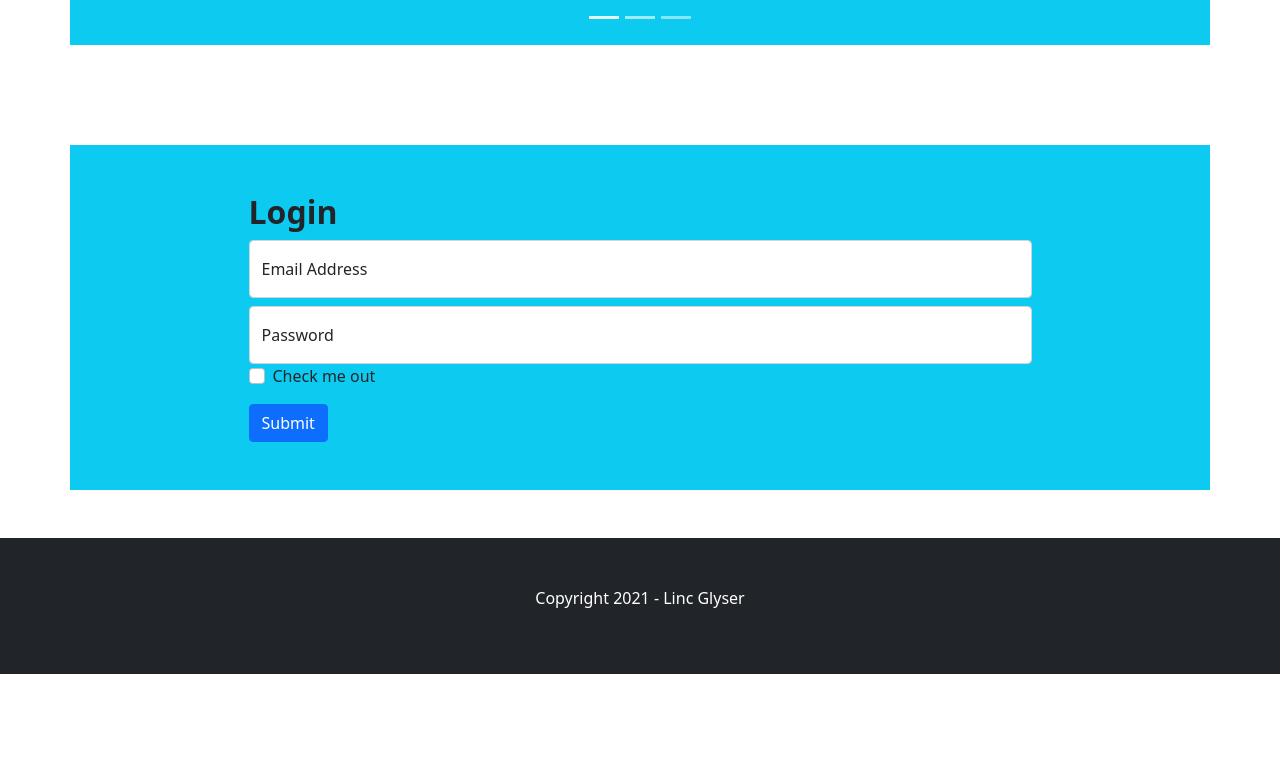
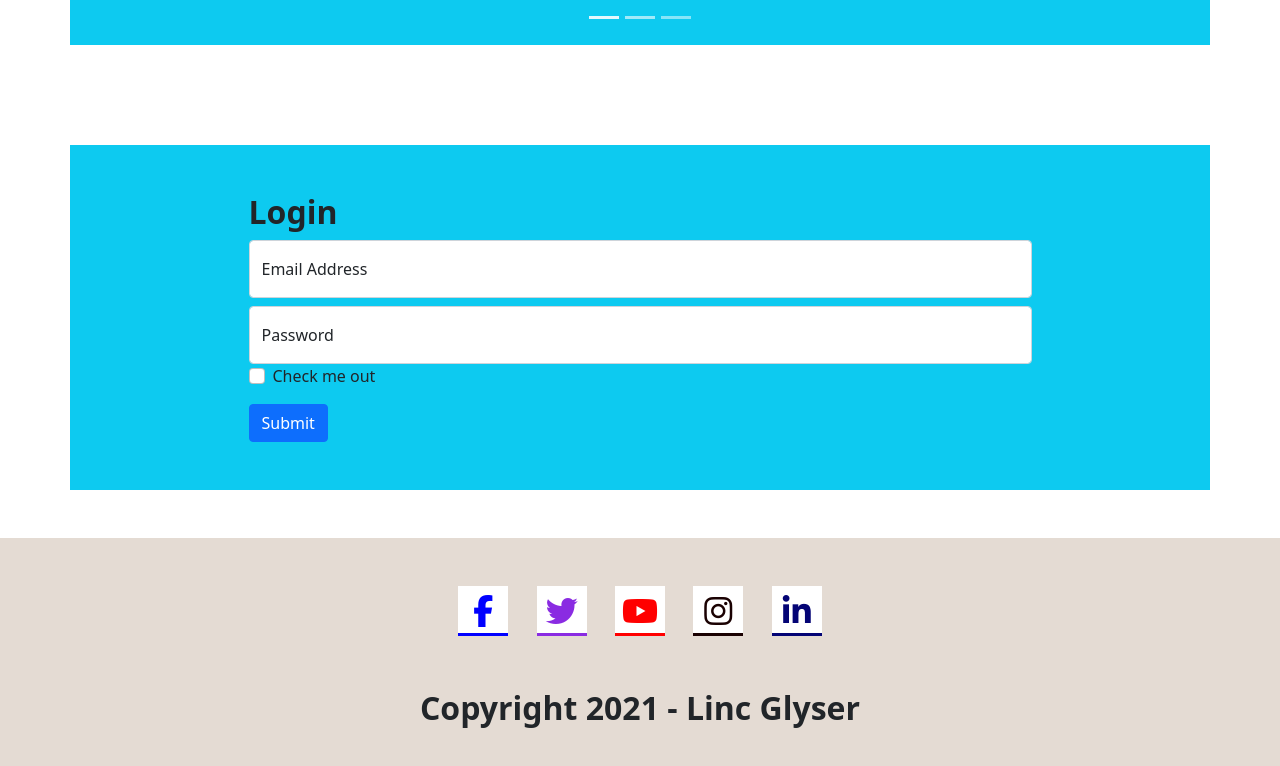
Before and after one commit to akash-7313/nike-bootstrap, a plain HTML site: page index.html in a window 1280 px wide. Shown: the part 3032-3798 px from the top of the page. Before the commit the page ends 3706 px from the top, so only its background shows below. Drawn offline with nearby package versions, Linux system fonts and the light colour scheme.

Commit message:
social icon

```diff
--- a/index.html
+++ b/index.html
@@ -350,9 +350,17 @@
 
     <!-- footer section -->
 
-    <footer class="bg-dark">
+    <footer class="hero">
 
-        <section class="container text-center text-white p-5">
+        <section class="container text-center text-dark fw-bold fs-2 p-5">
+
+            <div class="icon w-100 mb-5">
+                <a href=""><i class="fab fa-facebook-f"></i></a>
+                <a href=""><i class="fab fa-twitter"></i></a>
+                <a href=""><i class="fab fa-youtube"></i></a>
+                <a href=""><i class="fab fa-instagram"></i></a>
+                <a href=""><i class="fab fa-linkedin-in"></i></a>
+            </div>
 
             <p>Copyright 2021 - Linc Glyser</p>
 
--- a/style.css
+++ b/style.css
@@ -48,3 +48,55 @@
 .hero{
     background-color: #e4dbd3;
 }
+
+
+/* .icon{
+    width: 100%;
+    height: 10vh;
+} */
+
+
+
+
+
+
+.icon a{
+    width: 50px;
+    height: 50px;
+    margin: 0 10px;
+    text-decoration: none;
+    background-color: white;
+    display: inline-flex;
+    justify-content: center;
+    align-items: center;
+    background-position: 0% 5%;
+    background-size: 100% 200%;
+    transition: background-position .5s, color .5s;
+
+}
+
+.icon a:nth-child(1){
+    color: blue;
+    background-image: linear-gradient(white 50%, blue 50%);
+}
+.icon a:nth-child(2){
+    color: blueviolet;
+    background-image: linear-gradient(white 50%, blueviolet 50%);
+}
+.icon a:nth-child(3){
+    color: red;
+    background-image: linear-gradient(white 50%, red 50%);
+}
+.icon a:nth-child(4){
+    color: #1a0102;
+    background-image: linear-gradient(white 50%, #1a0102 50%);
+}
+.icon a:nth-child(5){
+    color: #040475;
+    background-image: linear-gradient(white 50%, #040475 50%);
+}
+
+.icon a:nth-child(1):hover, .icon a:nth-child(2):hover, .icon a:nth-child(3):hover, .icon a:nth-child(4):hover, .icon a:nth-child(5):hover {
+    color: white;
+    background-position: 0% 100%;
+}
```
